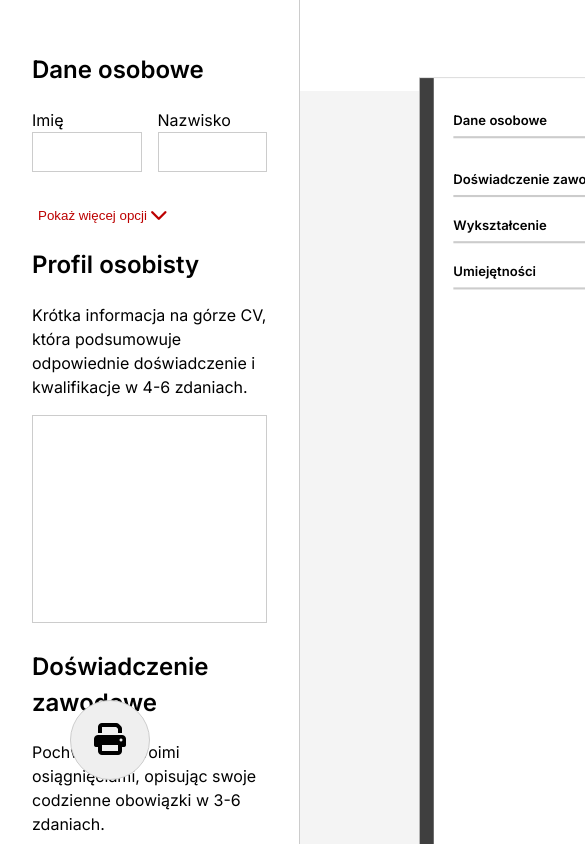
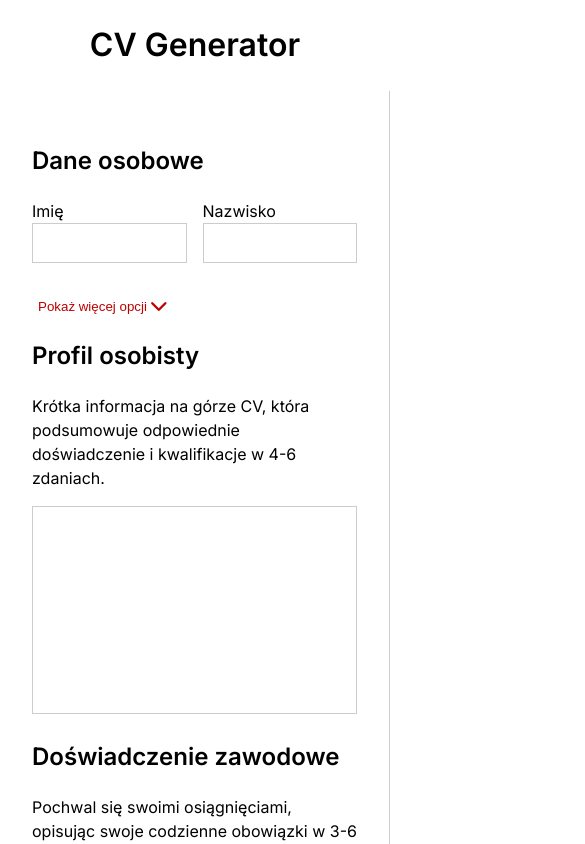
Before and after one commit to thimgrim1337/cv-app, a React (Vite) app: page / in a window 390 px wide. Shown: the top 844 px of the page, 585 px wide, since content can reach past the window. Built offline with nearby package versions, Linux system fonts and the light colour scheme.

Commit message:
Add media queries

```diff
--- a/src/components/Form/Form.scss
+++ b/src/components/Form/Form.scss
@@ -5,7 +5,7 @@
     .more-info {
       margin-top: 1rem;
       height: 0px;
-      overflow: hidden;
+      overflow-y: hidden;
       transition: 1s;
     }
 
--- a/src/components/ToggleVisibility.jsx
+++ b/src/components/ToggleVisibility.jsx
@@ -19,7 +19,7 @@ export default function ToggleVisibility({ children, btnText, onClick, icon }) {
     <>
       {
         <div className={isShow ? 'more-info active' : 'more-info'}>
-          {children}
+          {isShow && children}
         </div>
       }
       <Button
--- a/src/index.scss
+++ b/src/index.scss
@@ -46,6 +46,7 @@ ul {
 }
 
 .main {
+  position: relative;
   background-color: #f4f4f4;
   max-height: 90vh;
 }
@@ -62,3 +63,20 @@ ul {
 .bold {
   font-weight: bold;
 }
+
+@media (max-width: 800px) {
+  #root {
+    display: block;
+  }
+
+  .button--print {
+    right: 2rem;
+    bottom: 2rem;
+    width: 4rem;
+    height: 4rem;
+
+    .button__icon {
+      font-size: 1.4rem;
+    }
+  }
+}
```
